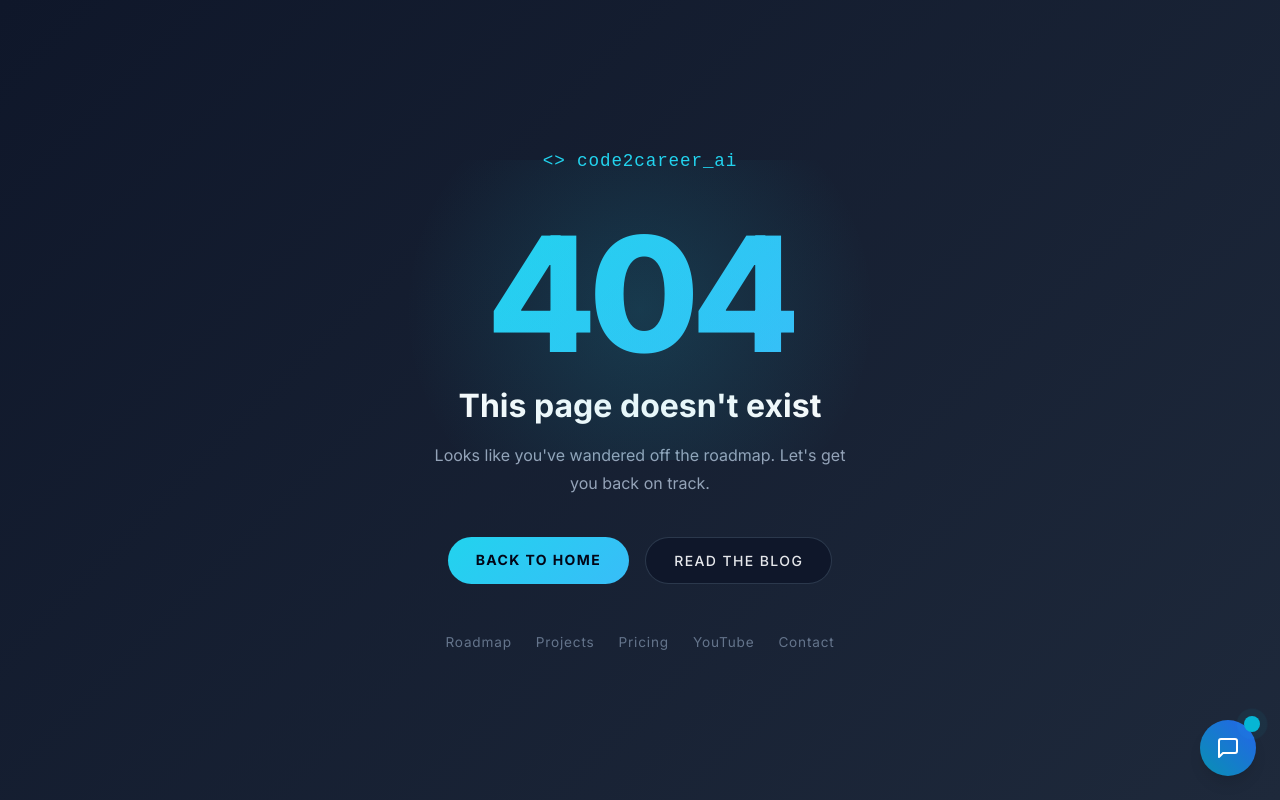
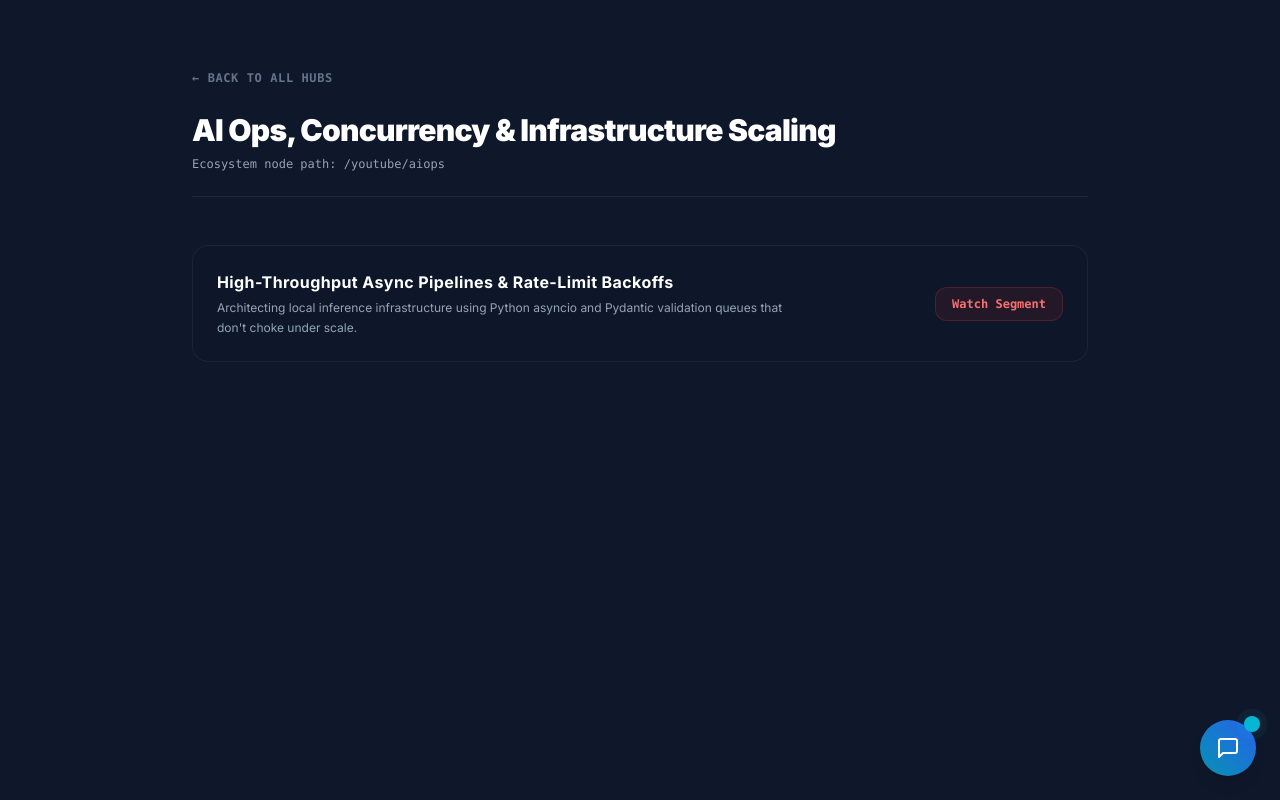
Before and after one commit to RzLetsCode/portfolio, a Next.js app: page /youtube/aiops in a window 1280 px wide. Before the commit this address had no page. Built offline with nearby package versions, Linux system fonts and the light colour scheme.

Commit message:
Implement category videos page with dynamic routing

```diff
--- /dev/null
+++ b/app/youtube/[category]/page.tsx
@@ -0,0 +1,82 @@
+import Link from 'next/link';
+import { notFound } from 'next/navigation';
+import { getVideosByCategory, AICategory } from '../videos';
+
+interface CategoryPageProps {
+  params: Promise<{ category: string }>;
+}
+
+export default async function CategoryVideosPage({ params }: CategoryPageProps) {
+  const resolvedParams = await params;
+  const currentCategory = resolvedParams.category as AICategory;
+
+  const videos = getVideosByCategory(currentCategory);
+
+  if (videos.length === 0) {
+    notFound();
+  }
+
+  const categoryLabels: Record<AICategory, string> = {
+    roadmaps: 'AI Engineering Roadmaps',
+    interviews: 'Technical Interview Strategy & Mock Breakdowns',
+    rag: 'Production RAG Systems (Retrieval-Augmented Generation)',
+    aiops: 'AI Ops, Concurrency & Infrastructure Scaling',
+    architecture: 'Advanced System Architecture & Agentic Frameworks',
+  };
+
+  return (
+    <main className="min-h-screen bg-[#0f172a] text-slate-100 py-16 px-4">
+      <div className="max-w-4xl mx-auto">
+
+        <nav className="mb-6">
+          <Link href="/youtube" className="text-xs font-bold text-slate-500 hover:text-cyan-400 transition-colors uppercase tracking-wider font-mono">
+            ← Back to All Hubs
+          </Link>
+        </nav>
+
+        <header className="mb-12 border-b border-slate-800 pb-6">
+          <h1 className="text-3xl font-black text-white tracking-tight">
+            {categoryLabels[currentCategory] || currentCategory.toUpperCase()}
+          </h1>
+          <p className="text-slate-400 text-xs mt-2 font-mono">
+            Ecosystem node path: /youtube/{currentCategory}
+          </p>
+        </header>
+
+        <div className="space-y-4">
+          {videos.map((video) => (
+            <div
+              key={video.id}
+              className="p-6 bg-slate-900/30 border border-slate-800/80 rounded-2xl flex flex-col sm:flex-row items-start sm:items-center justify-between gap-4 transition-colors hover:bg-slate-900/50"
+            >
+              <div>
+                <h2 className="text-base font-bold text-white mb-1 tracking-wide">{video.title}</h2>
+                <p className="text-xs text-slate-400 max-w-xl leading-relaxed">{video.description}</p>
+              </div>
+              <a
+                href={video.youtubeUrl}
+                target="_blank"
+                rel="noopener noreferrer"
+                className="w-full sm:w-auto text-center text-xs font-bold bg-red-600/10 hover:bg-red-600 text-red-400 hover:text-white border border-red-500/20 px-4 py-2 rounded-xl transition-all whitespace-nowrap font-mono"
+              >
+                Watch Segment
+              </a>
+            </div>
+          ))}
+        </div>
+
+      </div>
+    </main>
+  );
+}
+
+// Static parameter list compiler matching your GitHub Pages configuration rules
+export async function generateStaticParams() {
+  return [
+    { category: 'roadmaps' },
+    { category: 'interviews' },
+    { category: 'rag' },
+    { category: 'aiops' },
+    { category: 'architecture' }
+  ];
+}
```
